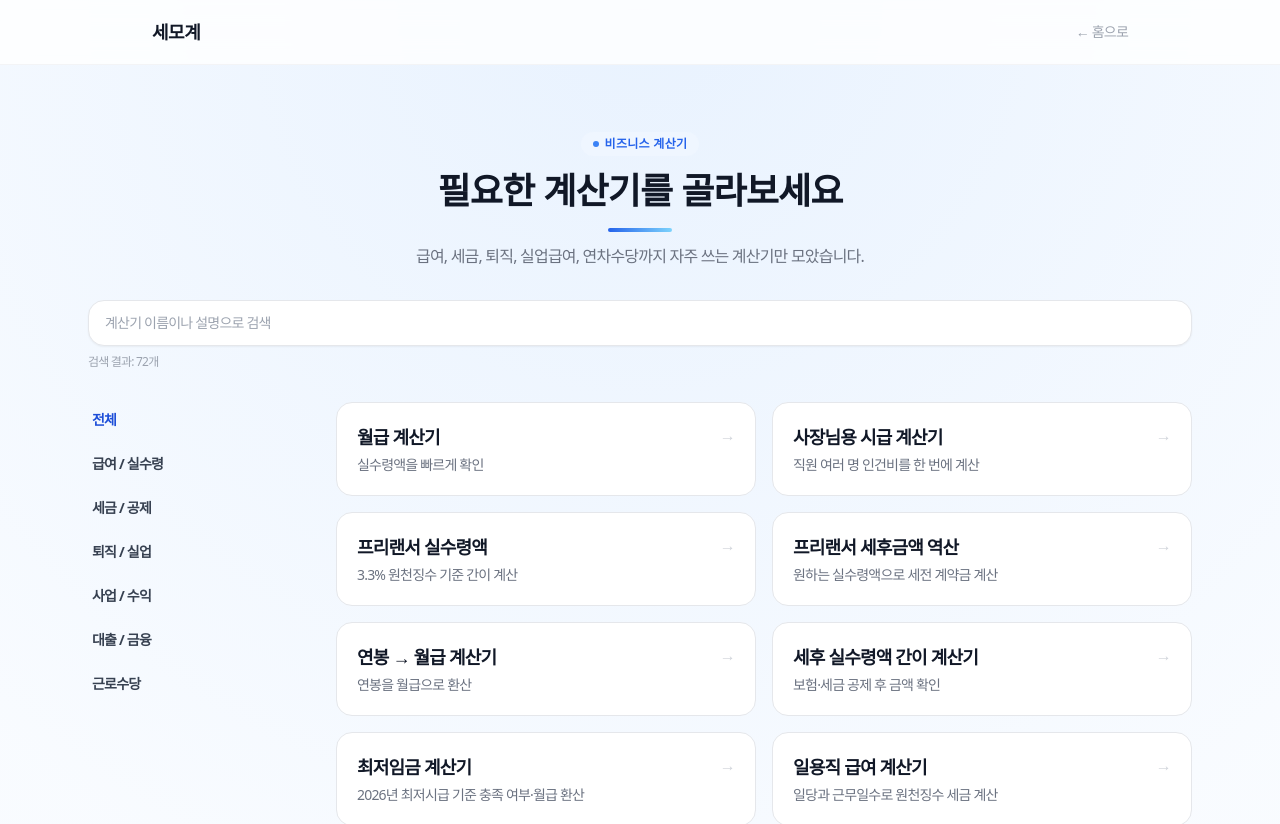
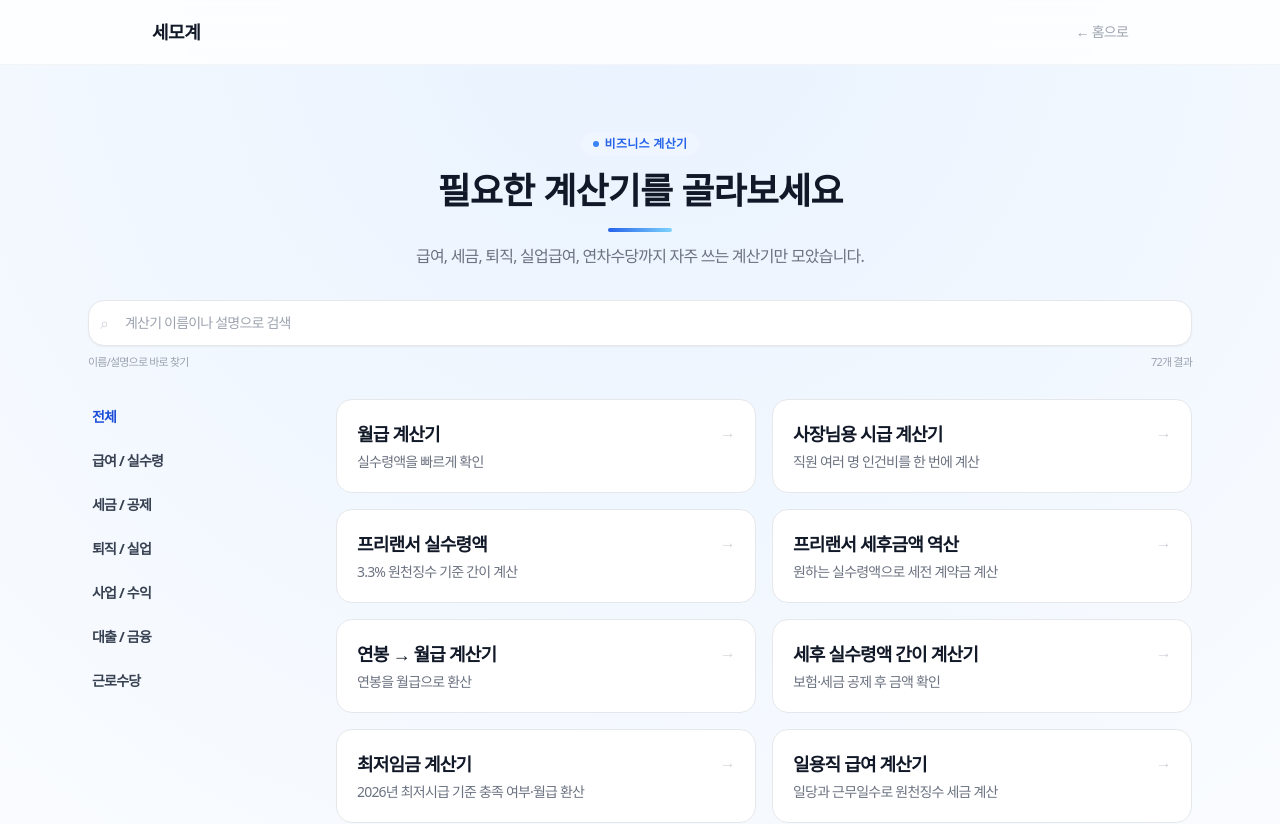
Before and after one commit to greentea2417/semogye-calculator, a Next.js app: page /business in a window 1280 px wide. Shown: the top 824 px of the page. Built offline with nearby package versions, Linux system fonts and the light colour scheme; a web font is replaced by a local one.

Commit message:
style: polish calculator search inputs

```diff
--- a/app/business/page.tsx
+++ b/app/business/page.tsx
@@ -173,16 +173,17 @@ export default function BusinessPage() {
         <p className="mt-3 text-gray-500">급여, 세금, 퇴직, 실업급여, 연차수당까지 자주 쓰는 계산기만 모았습니다.</p>
       </div>
 
-      <div className="mb-8">
+      <div className="mb-7">
         <label className="sr-only" htmlFor="business-search">비즈니스 계산기 검색</label>
         <div className="relative">
+          <span className="pointer-events-none absolute left-3 top-1/2 -translate-y-1/2 text-gray-300">⌕</span>
           <input
             id="business-search"
             type="search"
             value={query}
             onChange={(e) => setQuery(e.target.value)}
             placeholder="계산기 이름이나 설명으로 검색"
-            className="w-full rounded-2xl border border-gray-200 bg-white px-4 py-3 pr-10 text-sm shadow-sm outline-none transition placeholder:text-gray-400 focus:border-blue-300 focus:ring-4 focus:ring-blue-100"
+            className="w-full rounded-2xl border border-gray-200 bg-white px-9 py-3 pr-10 text-sm shadow-sm outline-none transition placeholder:text-gray-400 focus:border-blue-300 focus:ring-4 focus:ring-blue-100"
           />
           {query ? (
             <button
@@ -195,7 +196,10 @@ export default function BusinessPage() {
             </button>
           ) : null}
         </div>
-        <p className="mt-2 text-xs text-gray-400">검색 결과: {visibleItems.length}개</p>
+        <div className="mt-2 flex items-center justify-between text-[11px] text-gray-400">
+          <span>이름/설명으로 바로 찾기</span>
+          <span>{visibleItems.length}개 결과</span>
+        </div>
       </div>
 
       <div className="hidden gap-6 md:flex md:flex-row">
--- a/app/life/page.tsx
+++ b/app/life/page.tsx
@@ -141,16 +141,17 @@ export default function LifePage() {
         <p className="mt-3 text-gray-500">건강, 학업, 재미까지 일상에서 바로 쓰는 계산기만 모았습니다.</p>
       </div>
 
-      <div className="mb-8">
+      <div className="mb-7">
         <label className="sr-only" htmlFor="life-search">라이프 계산기 검색</label>
         <div className="relative">
+          <span className="pointer-events-none absolute left-3 top-1/2 -translate-y-1/2 text-gray-300">⌕</span>
           <input
             id="life-search"
             type="search"
             value={query}
             onChange={(e) => setQuery(e.target.value)}
             placeholder="계산기 이름이나 설명으로 검색"
-            className="w-full rounded-2xl border border-gray-200 bg-white px-4 py-3 pr-10 text-sm shadow-sm outline-none transition placeholder:text-gray-400 focus:border-green-300 focus:ring-4 focus:ring-green-100"
+            className="w-full rounded-2xl border border-gray-200 bg-white px-9 py-3 pr-10 text-sm shadow-sm outline-none transition placeholder:text-gray-400 focus:border-green-300 focus:ring-4 focus:ring-green-100"
           />
           {query ? (
             <button
@@ -163,7 +164,10 @@ export default function LifePage() {
             </button>
           ) : null}
         </div>
-        <p className="mt-2 text-xs text-gray-400">검색 결과: {visibleItems.length}개</p>
+        <div className="mt-2 flex items-center justify-between text-[11px] text-gray-400">
+          <span>이름/설명으로 바로 찾기</span>
+          <span>{visibleItems.length}개 결과</span>
+        </div>
       </div>
 
       <div className="hidden gap-6 md:flex md:flex-row">
```
